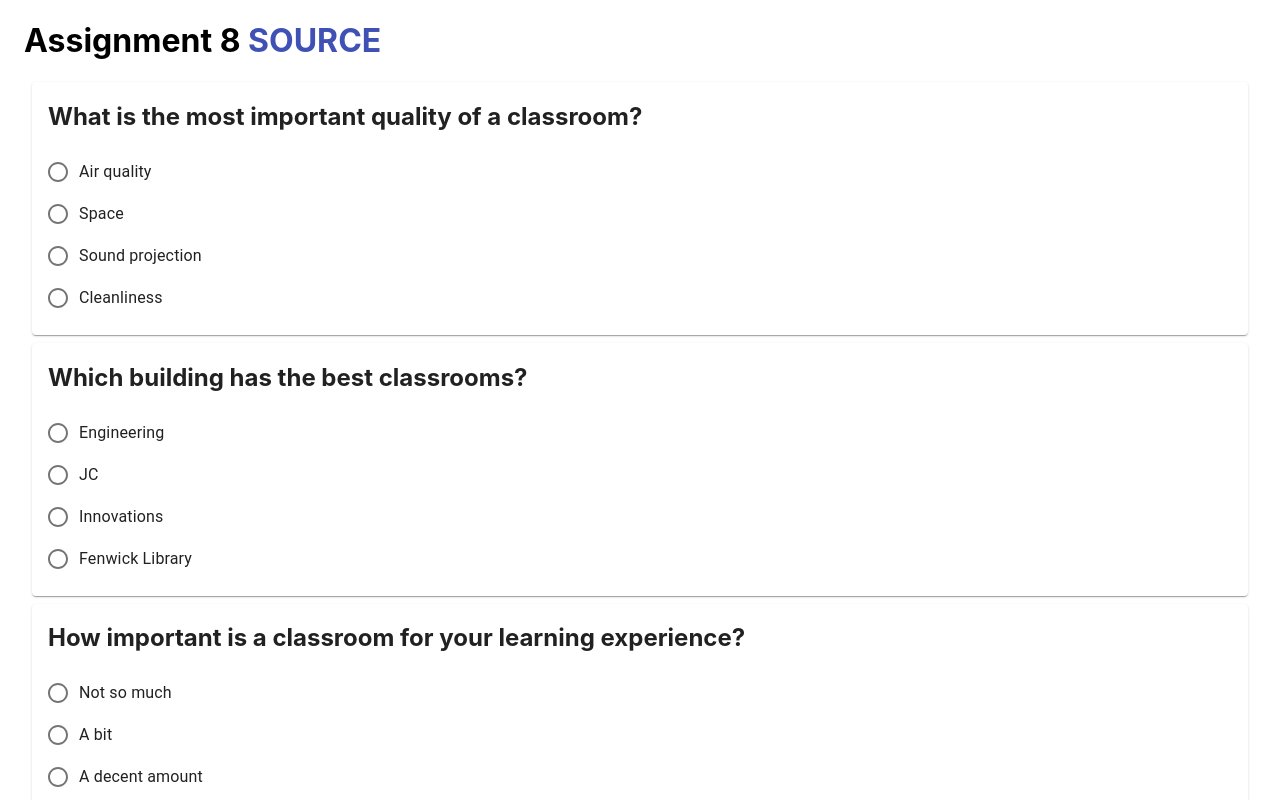
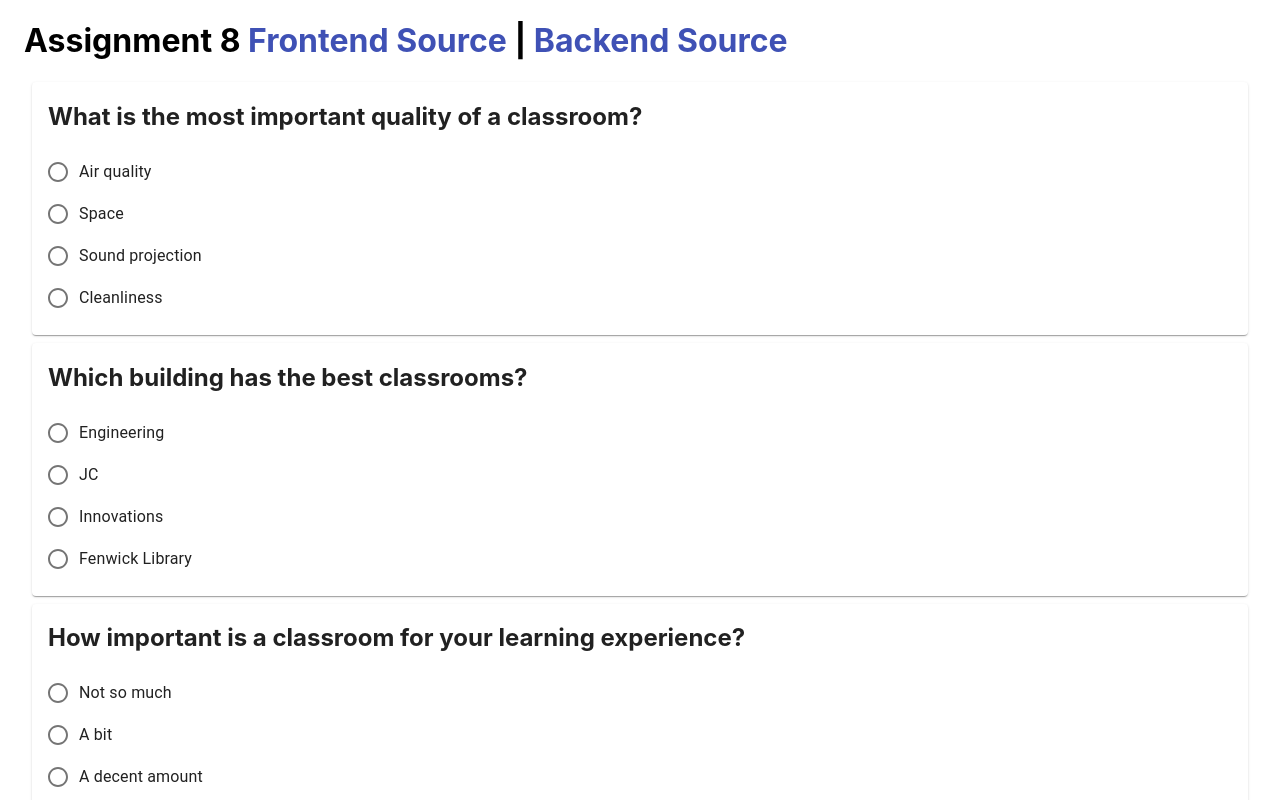
Before and after one commit to omenyayl/swe432-assignment7, a React (Create React App) app: page / in a window 1280 px wide. Shown: the top 800 px of the page. Built offline with nearby package versions, Linux system fonts and the light colour scheme.

Commit message:
assignment 8

```diff
--- a/src/components/survey/Survey.js
+++ b/src/components/survey/Survey.js
@@ -33,7 +33,7 @@ export default class Survey extends React.Component {
     render() {
         return (
             <div>
-                <h1> Assignment 8 <MatLink href="https://github.com/omenyayl/swe432-assignment7">SOURCE</MatLink></h1>
+                <h1> Assignment 8 <MatLink href="https://github.com/omenyayl/swe432-assignment7">Frontend Source</MatLink> | <MatLink href="https://github.com/omenyayl/SWE432-apps-omenyayl/tree/master/src/main/java/springservlet/deployer/servlets/Assignment8">Backend Source</MatLink></h1>
                 <form onSubmit={this.onUserSubmit}>
                     <Questions
                         userHitSubmit={this.state.userHitSubmit}
```
